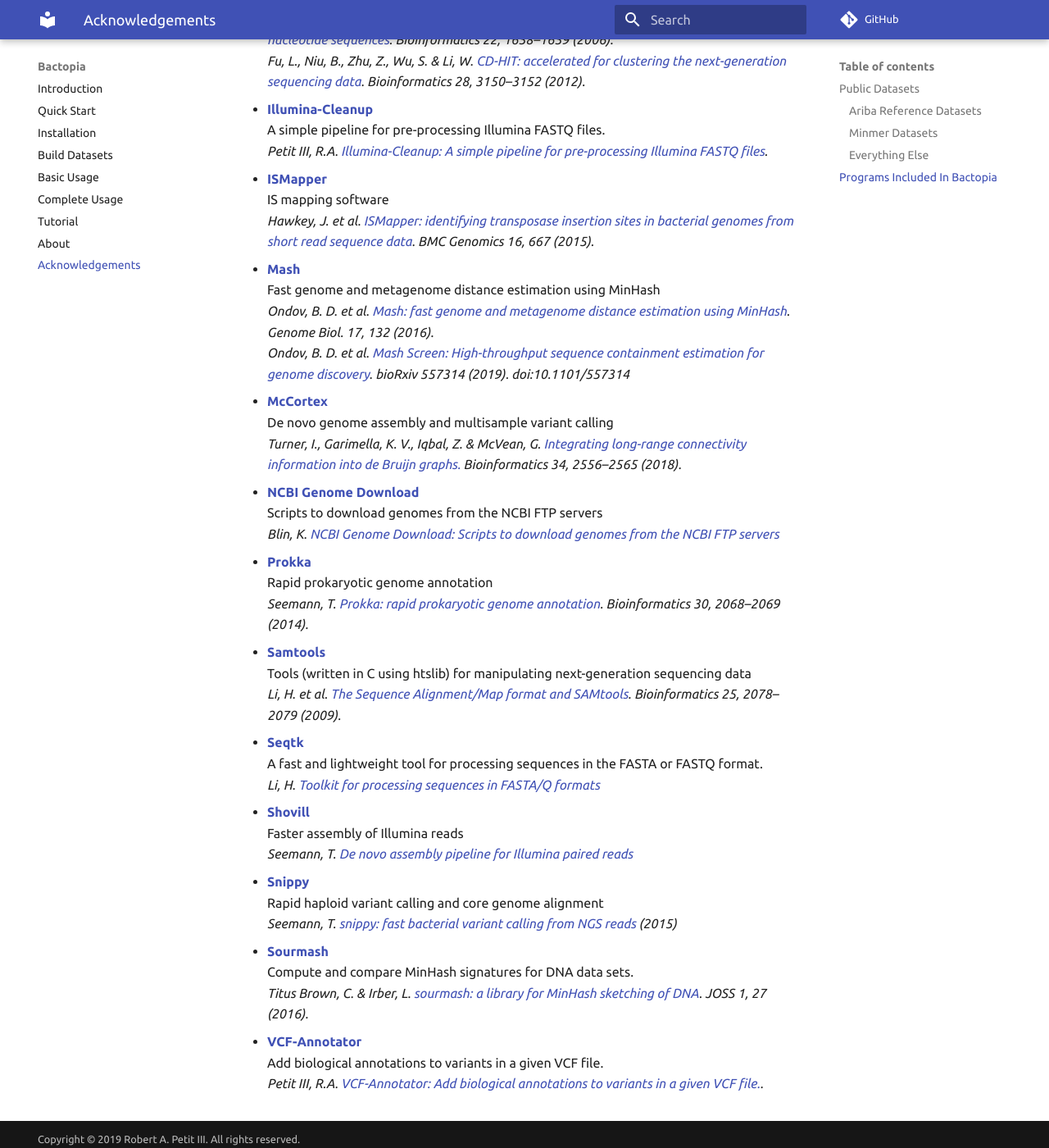
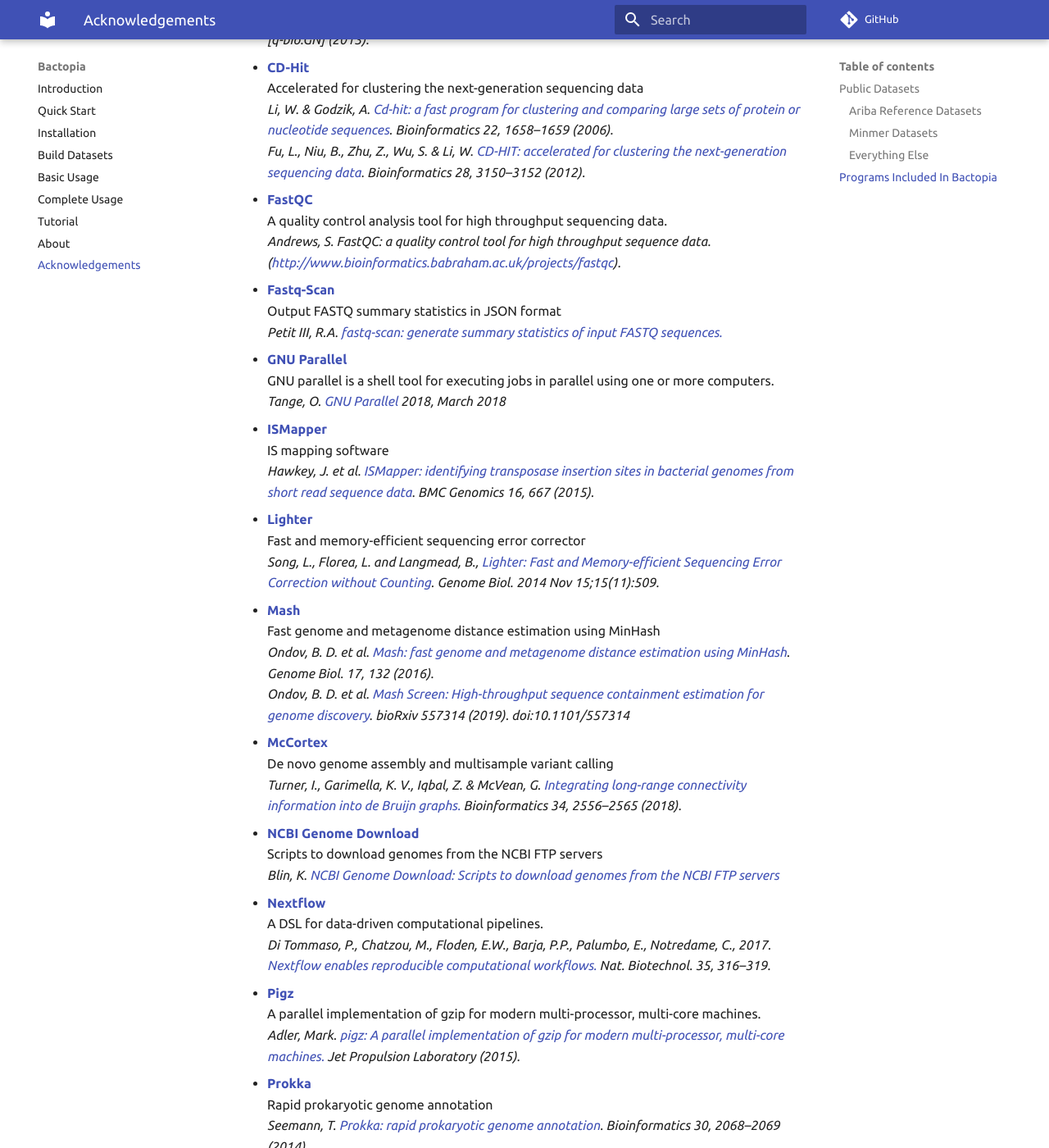
Before and after one commit to bactopia/bactopia, an MkDocs documentation site: the page built from docs/acknowledgements.md, in a window 1280 px wide and 1400 px high, scrolled down 2725 px. Shown: the whole window at 82% size. Built offline with MkDocs 1.6.1 and Material for MkDocs 9.7.7, drawn with Linux system fonts in a browser that asks for light colours; comment, search, counter and statistics services are not loaded; some of the changed text lies outside the part shown.

Commit message:
added program info to docs

```diff
--- a/docs/acknowledgements.md
+++ b/docs/acknowledgements.md
@@ -93,8 +93,12 @@
 
 * __[Assembly-Scan](https://github.com/rpetit3/assembly-scan)__
 Generate basic stats for an assembly.
-_Petit III, R.A. [Assembly-Scan: generatinge basic stats for an
+_Petit III, R.A. [assembly-scan: generate basic stats for an
 assembly](https://github.com/rpetit3/assembly-scan)._
+
+* __[BBTools](https://jgi.doe.gov/data-and-tools/bbtools/)__
+BBTools is a suite of fast, multithreaded bioinformatics tools designed for analysis of DNA and RNA sequence data.
+_Bushnell B. [BBMap short read aligner, and other bioinformatic tools.](http://sourceforge.net/projects/bbmap/)_
 
 * __[Bedtools](https://github.com/arq5x/bedtools2)__
 A powerful toolset for genome arithmetic.
@@ -121,16 +125,28 @@
 sequencing data](http://dx.doi.org/10.1093/bioinformatics/bts565).
 Bioinformatics 28, 3150–3152 (2012)._
 
-* __[Illumina-Cleanup](https://github.com/rpetit3/illumina-cleanup)__
-A simple pipeline for pre-processing Illumina FASTQ files.
-_Petit III, R.A. [Illumina-Cleanup: A simple pipeline for pre-processing Illumina
-FASTQ files](https://github.com/rpetit3/illumina-cleanup)._
+* __[FastQC](https://github.com/s-andrews/FastQC)__
+A quality control analysis tool for high throughput sequencing data.
+_Andrews, S. FastQC: a quality control tool for high throughput sequence data.
+(http://www.bioinformatics.babraham.ac.uk/projects/fastqc)._
+
+* __[Fastq-Scan](https://github.com/rpetit3/fastq-scan)__
+Output FASTQ summary statistics in JSON format
+_Petit III, R.A. [fastq-scan: generate summary statistics of input FASTQ sequences.](https://github.com/rpetit3/fastq-scan)_
+
+* __[GNU Parallel](https://www.gnu.org/software/parallel/)__
+GNU parallel is a shell tool for executing jobs in parallel using one or more computers.
+_Tange, O. [GNU Parallel](https://doi.org/10.5281/zenodo.1146014) 2018, March 2018_
 
 * __[ISMapper](https://github.com/jhawkey/IS_mapper)__
 IS mapping software
 _Hawkey, J. et al. [ISMapper: identifying transposase insertion sites in
 bacterial genomes from short read sequence data](http://dx.doi.org/10.1186/s12864-015-1860-2).
 BMC Genomics 16, 667 (2015)._
+
+* __[Lighter](https://github.com/mourisl/Lighter)__
+Fast and memory-efficient sequencing error corrector
+_Song, L., Florea, L. and Langmead, B., [Lighter: Fast and Memory-efficient Sequencing Error Correction without Counting](http://genomebiology.com/2014/15/11/509/). Genome Biol. 2014 Nov 15;15(11):509._
 
 * __[Mash](https://github.com/marbl/Mash)__
 Fast genome and metagenome distance estimation using MinHash
@@ -152,6 +168,14 @@
 _Blin, K. [NCBI Genome Download: Scripts to download genomes from the NCBI FTP
 servers](https://github.com/kblin/ncbi-genome-download)_
 
+* __[Nextflow](https://github.com/nextflow-io/nextflow)__
+A DSL for data-driven computational pipelines.
+_Di Tommaso, P., Chatzou, M., Floden, E.W., Barja, P.P., Palumbo, E., Notredame, C., 2017. [Nextflow enables reproducible computational workflows.](https://www.nature.com/articles/nbt.3820.pdf?origin=ppub) Nat. Biotechnol. 35, 316–319._
+
+* __[Pigz](https://zlib.net/pigz/)__
+A parallel implementation of gzip for modern multi-processor, multi-core machines.
+_Adler, Mark. [pigz: A parallel implementation of gzip for modern multi-processor, multi-core machines.](https://zlib.net/pigz/) Jet Propulsion Laboratory (2015)._
+
 * __[Prokka](https://github.com/tseemann/prokka)__
 Rapid prokaryotic genome annotation
 _Seemann, T. [Prokka: rapid prokaryotic genome annotation](http://dx.doi.org/10.1093/bioinformatics/btu153).
@@ -166,7 +190,7 @@
 A fast and lightweight tool for processing sequences in the FASTA or FASTQ format.
 _Li, H. [Toolkit for processing sequences in FASTA/Q formats](https://github.com/lh3/seqtk)_
 
-* __[Shovill]()__
+* __[Shovill](https://github.com/tseemann/shovill)__
 Faster assembly of Illumina reads
 _Seemann, T. [De novo assembly pipeline for Illumina paired reads](https://github.com/tseemann/shovill)_
 
```
